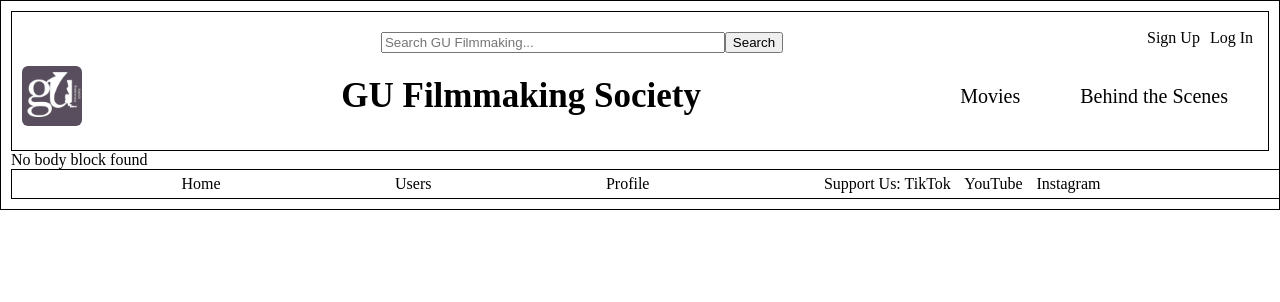
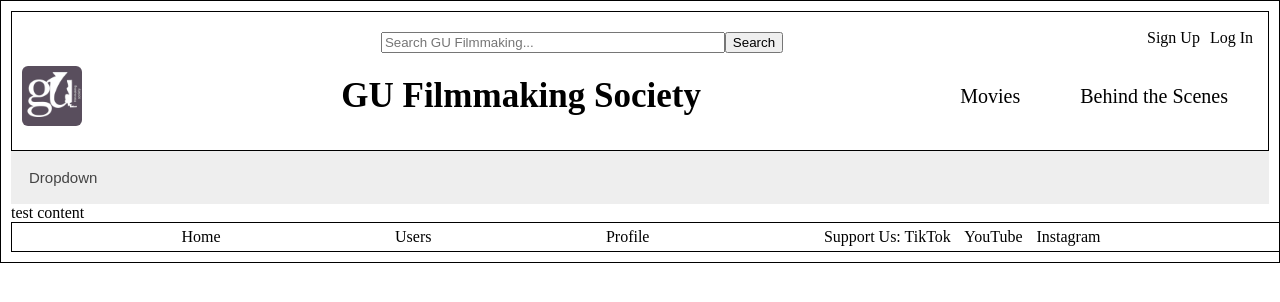
Before and after one commit to SwanwickMan/GU_Filmmaking, a Django app: page /GUFilmmakingApp/search/ in a window 1280 px wide. Shown: the top 302 px of the page. Run offline with Django 3.2, Linux system fonts and the light colour scheme.

Commit message:
added collapsible menu for search bar

```diff
--- a/GUFilmmakingApp/views.py
+++ b/GUFilmmakingApp/views.py
@@ -16,7 +16,7 @@ def search(request):
     if request.method == 'POST':
         pass
     else:
-        return render(request, 'signup.html')
+        return render(request, 'search.html')
 
 
 def profile(request):
--- /dev/null
+++ b/static/scripts/search_menu.js
@@ -0,0 +1,14 @@
+var coll = document.getElementsByClassName("collapsible");
+var i;
+
+for (i = 0; i < coll.length; i++) {
+  coll[i].addEventListener("click", function() {
+    this.classList.toggle("active");
+    var content = this.nextElementSibling;
+    if (content.style.maxHeight){
+      content.style.maxHeight = null;
+    } else {
+      content.style.maxHeight = content.scrollHeight + "px";
+    }
+  });
+}
--- /dev/null
+++ b/static/style/search.css
@@ -0,0 +1,23 @@
+.collapsible {
+  background-color: #eee;
+  color: #444;
+  cursor: pointer;
+  padding: 18px;
+  width: 100%;
+  border: none;
+  text-align: left;
+  outline: none;
+  font-size: 15px;
+}
+
+.active, .collapsible:hover {
+  background-color: #ccc;
+}
+
+.content {
+  padding: 0 18px;
+  background-color: white;
+  max-height: 0;
+  overflow: hidden;
+  transition: max-height 0.2s ease-out;
+}
--- a/templates/search.html
+++ b/templates/search.html
@@ -1,9 +1,24 @@
-{% extends base.html %}
+{% extends 'base.html' %}
+{% load staticfiles %}
 
+{% block extra_style_sheet %}
+    <link rel="stylesheet" href="{% static 'style/search.css' %}">
+{% endblock %}
 {% block title %}
-Search
+    Search...
 {% endblock %}
 
-{% block content %}
+{% block main_content %}
+    <div>
+        <button id="drop-button" class="collapsible">Dropdown</button>
+        <div class="content">
+            <p> Misc search button here </p>
+        </div>
+    </div>
 
+    <div id="below-content">
+        test content
+    </div>
+
+    <script src="{% static 'scripts/search_menu.js' %}"></script>
 {% endblock %}
```
